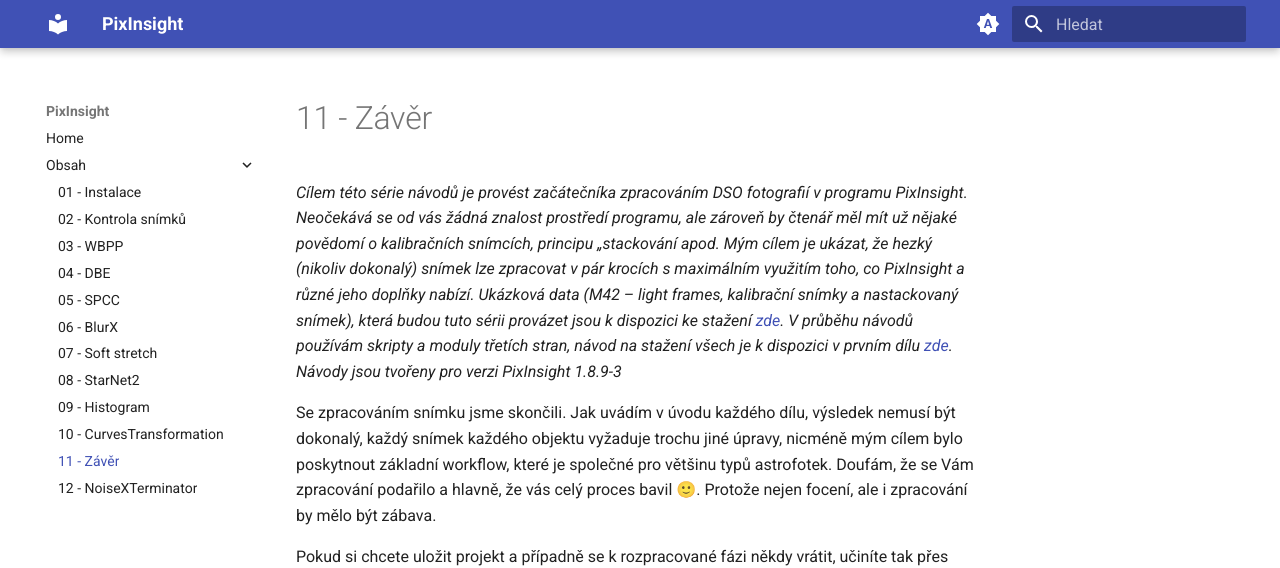
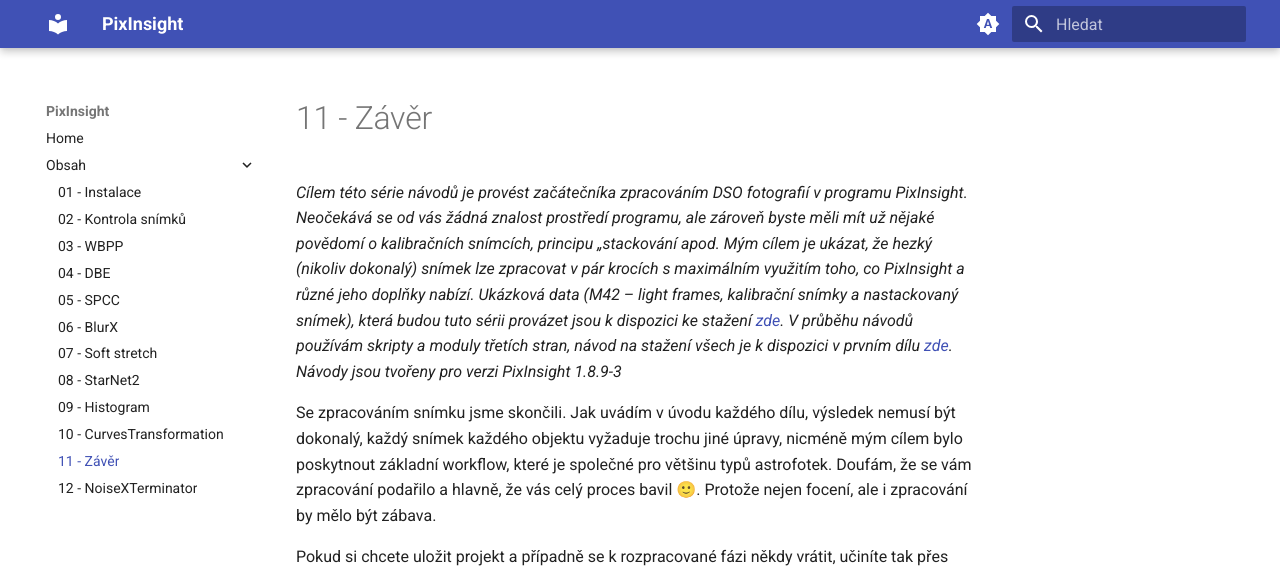
Before and after one commit to macekkrystof/pixinsight, an MkDocs documentation site: the page built from docs/11-11-zaver.md, in a window 1280 px wide and 900 px high. Shown: the top 568 px of the window. Built offline with MkDocs 1.6.1 and Material for MkDocs 9.7.7, drawn with Linux system fonts in a browser that asks for light colours; some of the changed text lies outside the part shown.

Commit message:
Normalize addressing in documentation

```diff
--- a/docs/11-11-zaver.md
+++ b/docs/11-11-zaver.md
@@ -5,9 +5,9 @@
 source: "https://clear-skies.azurewebsites.net/2024/07/02/pixinsight-pro-uplne-zacatecniky-11-zaver/"
 ---
 
-*Cílem této série návodů je provést začátečníka zpracováním DSO fotografií v programu PixInsight. Neočekává se od vás žádná znalost prostředí programu, ale zároveň by čtenář měl mít už nějaké povědomí o kalibračních snímcích, principu „stackování apod. Mým cílem je ukázat, že hezký (nikoliv dokonalý) snímek lze zpracovat v pár krocích s maximálním využitím toho, co PixInsight a různé jeho doplňky nabízí. Ukázková data (M42 – light frames, kalibrační snímky a nastackovaný snímek), která budou tuto sérii provázet jsou k dispozici ke stažení [zde](https://mega.nz/file/TYJXFIrJ#G6RTYuLBZxfHNJGWx-znRU1B8f1oh1rEwyQ8NnqSr4k). V průběhu návodů používám skripty a moduly třetích stran, návod na stažení všech je k dispozici v prvním dílu [zde](https://clearskies.cz/2024/04/29/1-instalace-pixinsight-priprava-prostredi/). Návody jsou tvořeny pro verzi PixInsight 1.8.9-3*
+*Cílem této série návodů je provést začátečníka zpracováním DSO fotografií v programu PixInsight. Neočekává se od vás žádná znalost prostředí programu, ale zároveň byste měli mít už nějaké povědomí o kalibračních snímcích, principu „stackování apod. Mým cílem je ukázat, že hezký (nikoliv dokonalý) snímek lze zpracovat v pár krocích s maximálním využitím toho, co PixInsight a různé jeho doplňky nabízí. Ukázková data (M42 – light frames, kalibrační snímky a nastackovaný snímek), která budou tuto sérii provázet jsou k dispozici ke stažení [zde](https://mega.nz/file/TYJXFIrJ#G6RTYuLBZxfHNJGWx-znRU1B8f1oh1rEwyQ8NnqSr4k). V průběhu návodů používám skripty a moduly třetích stran, návod na stažení všech je k dispozici v prvním dílu [zde](https://clearskies.cz/2024/04/29/1-instalace-pixinsight-priprava-prostredi/). Návody jsou tvořeny pro verzi PixInsight 1.8.9-3*
 
-Se zpracováním snímku jsme skončili. Jak uvádím v úvodu každého dílu, výsledek nemusí být dokonalý, každý snímek každého objektu vyžaduje trochu jiné úpravy, nicméně mým cílem bylo poskytnout základní workflow, které je společné pro většinu typů astrofotek. Doufám, že se Vám zpracování podařilo a hlavně, že vás celý proces bavil 🙂. Protože nejen focení, ale i zpracování by mělo být zábava.
+Se zpracováním snímku jsme skončili. Jak uvádím v úvodu každého dílu, výsledek nemusí být dokonalý, každý snímek každého objektu vyžaduje trochu jiné úpravy, nicméně mým cílem bylo poskytnout základní workflow, které je společné pro většinu typů astrofotek. Doufám, že se vám zpracování podařilo a hlavně, že vás celý proces bavil 🙂. Protože nejen focení, ale i zpracování by mělo být zábava.
 
 Pokud si chcete uložit projekt a případně se k rozpracované fázi někdy vrátit, učiníte tak přes záložku File => Save project. A později ho můžete otevřít přes File => Load project.
 
@@ -22,4 +22,4 @@
 Díky, že jste to vydrželi až sem, budu rád za jakoukoliv zpětnou vazbu a rád zodpovím jakékoliv dotazy 🙂.
 Pokud si chcete ještě vyzkoušet placený NoiseXterminator pro vylepšení šumu, mrkněte na úplně poslední díl této série. Pokud nechcete (pro náš obrázek to ani není potřeba), budu rád když mrknete i na případné ostatní články, kde se budu zabývat už specializovanějšími návody pro PixInsight.
 
-Teď mi už nezbývá nic jiného než Vám popřát hodně jasných nocí! 🌚
+Teď mi už nezbývá nic jiného než vám popřát hodně jasných nocí! 🌚
```
Also changed, not shown: docs/01-01-instalace.md (+1 -1 lines), docs/02-02-kontrola.md (+1 -1 lines), docs/03-03-wbpp.md (+3 -3 lines), docs/04-04-dbe.md (+1 -1 lines).
